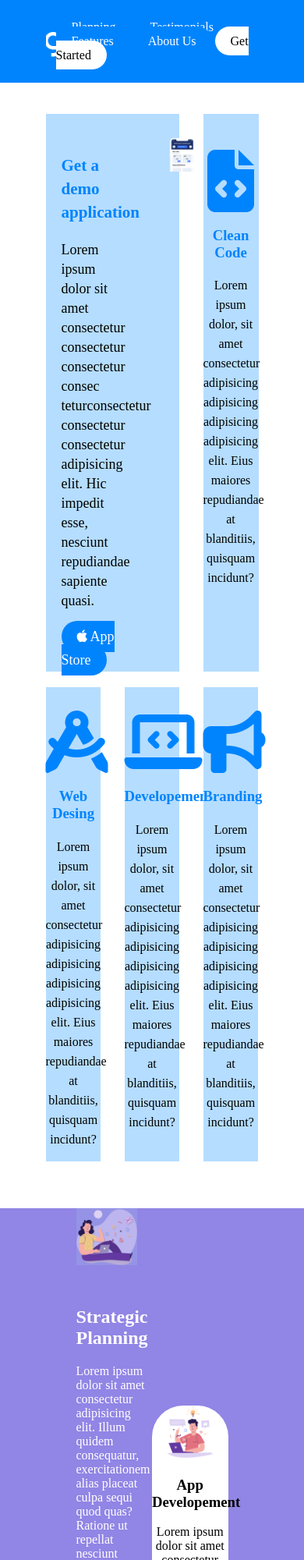
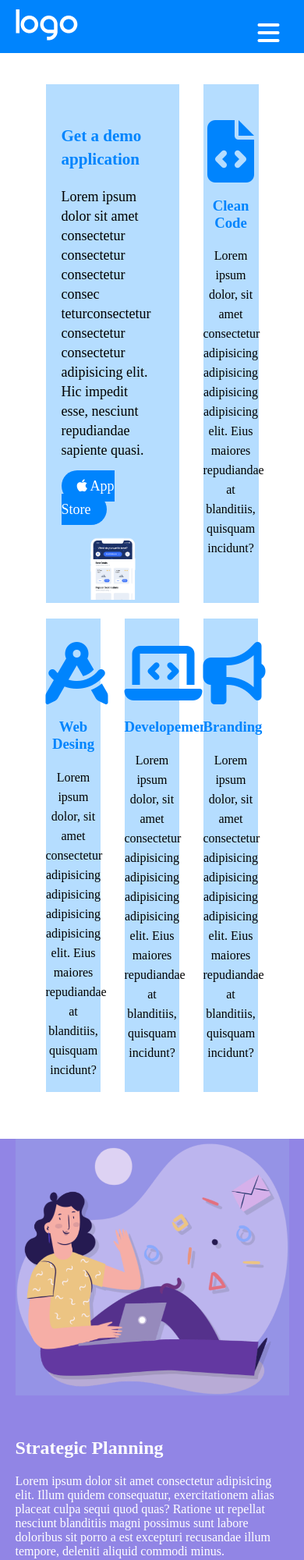
Before and after one commit to LucaDalRi/htmlcss-responsive-layout, a plain HTML site: page index.html in a window 390 px wide. Shown: the top 2000 px of the page at 78% size. Drawn offline with Linux system fonts and the light colour scheme.

Commit message:
media query tablet completata (card con telefono male male però)

```diff
--- a/css/style.css
+++ b/css/style.css
@@ -28,28 +28,6 @@ body{
     margin: 50px 0;
 }
 
-
-/* Header */
-header{
-    background-color: #0084fd;
-    justify-content: center;
-    align-items: center;
-    padding: 10px 0;
-}
-
-.container{
-    justify-content: space-between;
-    width: 70%;
-}
-
-.logo{
-    background-image: url('../img/logo.png');
-    background-repeat: no-repeat;
-    background-position: center;
-    width: 10%;
-
-}
-
 a{
     text-decoration: none;
     background-color: #0084fd;
@@ -58,18 +36,41 @@ a{
     color: white;
 }
 
+/* Header */
+header{
+    background-color: #0084fd;
+    justify-content: center;
+    padding: 10px 0;
+}
+
+.container{
+    justify-content: space-between;
+    width: 70%;
+    align-items: center;
+}
+
+.logo{
+    width: 20%;
+}
+
 .li-nav li{
     display: inline;
 }
 
-.li-nav ul{
-    list-style-type: none;
-    padding: 0;
+.li-nav a{
+    padding: 5px;
+}
+
+.hidden-menu{
+    color: white;
+    display: none;
 }
 
 #get-started{
     background-color: white;
     color: black;
+    padding: 10px 20px;
+    border-radius: 25px;
 }
 /* Fine Header */
 
@@ -145,13 +146,11 @@ a{
     background-color: white;
     margin-bottom: 30px;
 }
-.img-planning{
-    width: 80%;
+.img-planning, .img-planning2{
+    width: 100%;
     margin-bottom: 30px;
 }
-.img-planning2{
-    width: 70%;
-}
+
 .fa-arrow-down{
     background-color: #9792e4;
     font-size: 30px;
@@ -325,3 +324,51 @@ footer{
 .container-footer p{
     margin: 30px 0;
 }
+
+
+
+
+/* media query */
+
+@media screen and (max-width: 768px) {
+    .li-nav a{
+        display: none;
+    }
+    .hidden-menu{
+        display: inline;
+    }
+    .cards .card:first-child{
+        display: block;
+    }
+    .container-section2{
+        display: block;
+        padding-bottom: 40px;
+    }
+    .container-planning, .container-developement{
+        width: 100%;
+    }
+    .partner-text{
+        padding-top: 20px;
+    }
+    .benefit-container, .container, .container-section2, .container-section3, .container-about-us{
+        width: 90%;
+    }
+    .benefit-card{
+        width: 45%;
+    }
+    .about-us-text{
+        width: 70%;
+        padding-right: 20px;
+    }
+    .about-us-img{
+        width: 30%;
+    }
+    .container-get-started{
+        width: 80%;
+    }
+    .cards > .card:first-child > * {
+        width: 70%;
+        margin-top: 20px;
+    }
+
+}
--- a/index.html
+++ b/index.html
@@ -13,7 +13,7 @@
         <header class="disp-flex">
             <div class="container disp-flex debug">
                 <div class="logo debug">
-
+                    <img src="img/logo.png" alt="">
                 </div>
                 <div class="li-nav debug">
                     <ul>
@@ -23,6 +23,10 @@
                         <li><a href="">About Us</a></li>
                         <li><a id="get-started" href="">Get Started</a></li>
                     </ul>
+                    <div class="hidden-menu">
+                        <i class="fa-solid fa-bars fa-2x"></i>
+
+                    </div>
                 </div>
             </div>
         </header>
```
